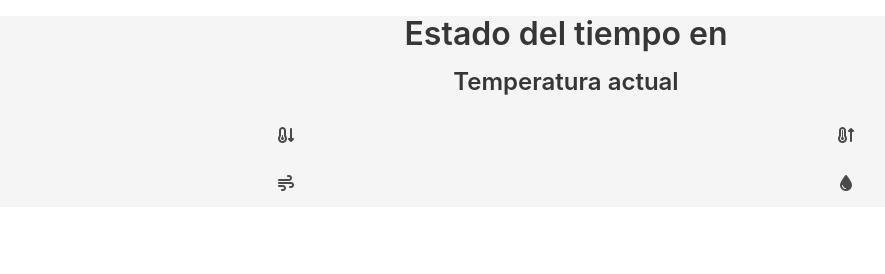
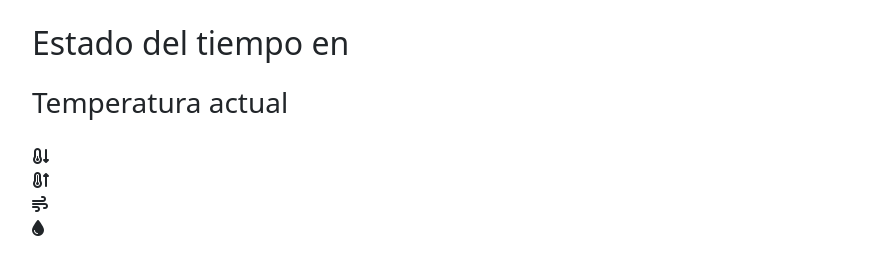
Before and after one commit to RomiRao/climateando, a plain HTML site: page index.html in a window 1280 px wide. Shown: the whole page, without its empty margins (74-959 px from the left). Drawn offline with nearby package versions, Linux system fonts and the light colour scheme; files that its build step writes are made by us from their sources; files whose address does not match are found by name.

Commit message:
cambio bulma por bootstrap

```diff
--- a/index.html
+++ b/index.html
@@ -4,8 +4,8 @@
     <meta charset="UTF-8">
     <meta name="viewport" content="width=device-width, initial-scale=1.0">
     <title>Climateando</title>
-    <link rel="stylesheet" href="https://cdn.jsdelivr.net/npm/bulma@0.9.4/css/bulma.min.css">
     <script src="https://kit.fontawesome.com/c89c9de4f7.js" crossorigin="anonymous"></script>
+    <link href="https://cdn.jsdelivr.net/npm/bootstrap@5.3.2/dist/css/bootstrap.min.css" rel="stylesheet" integrity="sha384-T3c6CoIi6uLrA9TneNEoa7RxnatzjcDSCmG1MXxSR1GAsXEV/Dwwykc2MPK8M2HN" crossorigin="anonymous">
     <link rel="stylesheet" href="/api-clima/style/style.css">
 </head>
 <body class="has-background-light">
```
